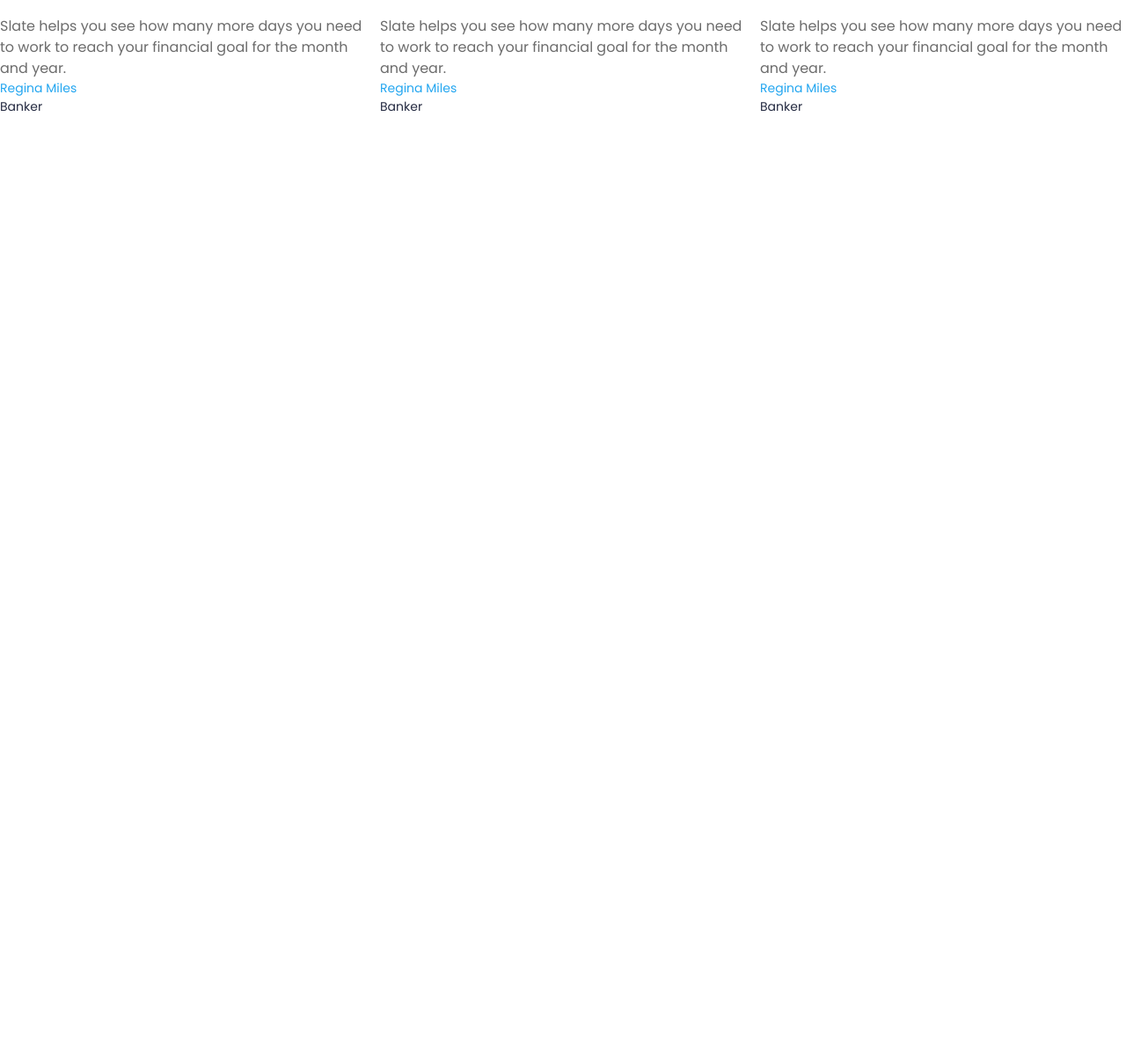
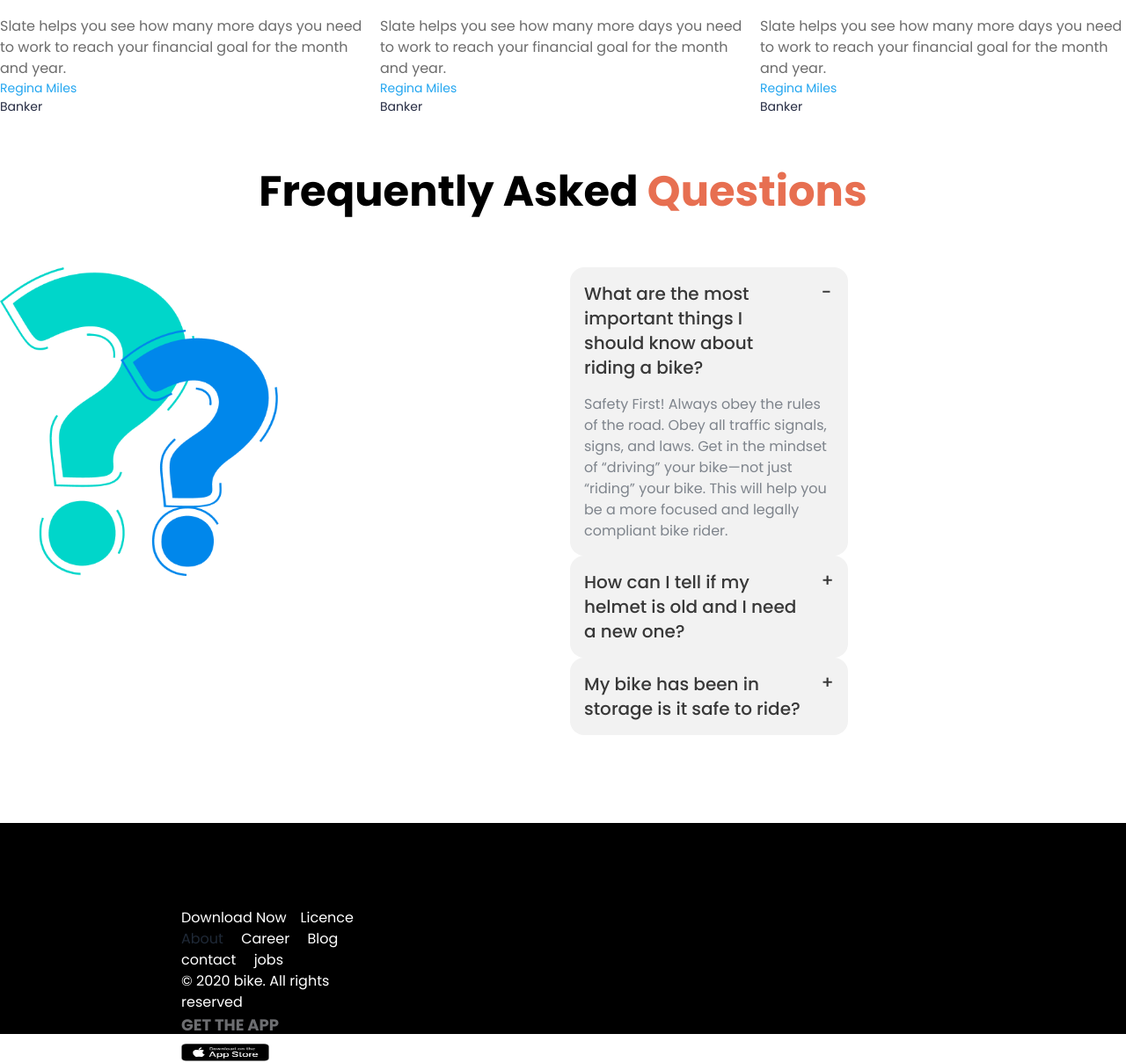
Before and after one commit to Habib1112223/Bike-ZONE-Daisy-Ui, a plain HTML site: page index.html in a window 1280 px wide. Shown: the part 2206-3415 px from the top of the page at 88% size. Before the commit the page ends 2338 px from the top, so only its background shows below. Drawn offline with nearby package versions, Linux system fonts and the light colour scheme.

Commit message:
footer,customer personal information can be added in home page

```diff
--- a/index.html
+++ b/index.html
@@ -231,7 +231,8 @@
                         </div>
                         <div class="grid grid-col lg:grid-cols-3 gap-4">
                               <div>
-                                    <img class="rounded-full w-[120px] h-[120px] mb-[30px]" src="images/others/user-1.png" alt="">
+                                    <img class="rounded-full w-[120px] h-[120px] mb-[30px]"
+                                          src="images/others/user-1.png" alt="">
                                     <p class="text-[#6C6C6C] text-base">Slate helps you see how
                                           many more days you need
                                           to work to reach your financial
@@ -240,7 +241,8 @@
                                     <h2 class="text-[#252B42] text-[14px]">Banker</h2>
                               </div>
                               <div>
-                                    <img class="rounded-full w-[120px] h-[120px] mb-[30px]" src="images/others/user-2.png" alt="">
+                                    <img class="rounded-full w-[120px] h-[120px] mb-[30px]"
+                                          src="images/others/user-2.png" alt="">
                                     <p class="text-[#6C6C6C] text-base">Slate helps you see how
                                           many more days you need
                                           to work to reach your financial
@@ -249,7 +251,8 @@
                                     <h2 class="text-[#252B42] text-[14px]">Banker</h2>
                               </div>
                               <div>
-                                    <img class="rounded-full w-[120px] h-[120px] mb-[30px]" src="images/others/user-3.png" alt="">
+                                    <img class="rounded-full w-[120px] h-[120px] mb-[30px]"
+                                          src="images/others/user-3.png" alt="">
                                     <p class="text-[#6C6C6C] text-base">Slate helps you see how
                                           many more days you need
                                           to work to reach your financial
@@ -260,13 +263,77 @@
 
                         </div>
                   </div>
+                  <!-- Faq session  -->
+                  <div class="mt-[50px]">
+                        <div class="mb-[30px]">
+                              <h2 class="text-[48px] font-bold text-[#000] mb-[30px] text-center mb-[50px] ">Frequently
+                                    Asked <span class="text-[#E76F51]">Questions</span></h2>
+                        </div>
+                        <div class="grid grid-col lg:grid-cols-2 gap-4">
+                              <div class="w-1/2 ">
+                                    <img class="mx-auto" src="images/others/faq.png" alt="">
+                              </div>
+                              <div class="w-1/2">
+                                    <div class="collapse collapse-plus bg-base-200 mx-auto">
+                                          <input type="radio" name="my-accordion-3" checked="checked" />
+                                          <div
+                                                class="collapse-title text-xl font-medium text-[#383838] text-[20px] w-full">
+                                                What are the most important things I should know about riding a bike?
+                                          </div>
+                                          <div class="collapse-content text-[#7E848C] text-base w-full">
+                                                <p>Safety First! Always obey the rules of the road. Obey all traffic
+                                                      signals, signs, and laws. Get in the mindset of “driving” your
+                                                      bike—not just “riding” your bike. This will help you be a more
+                                                      focused and legally compliant bike rider. </p>
+                                          </div>
+                                    </div>
+                                    <div class="collapse collapse-plus bg-base-200">
+                                          <input type="radio" name="my-accordion-3" />
+                                          <div class="collapse-title text-xl font-medium  text-[#383838] text-[20px]">
+                                                How can I tell if my helmet is old and I need a new one?
+                                          </div>
+                                          <div class="collapse-content text-[#7E848C] text-base">
+                                                <p>Safety First! Always obey the rules of the road. Obey all traffic
+                                                      signals, signs, and laws. Get in the mindset of “driving” your
+                                                      bike—not just “riding” your bike. This will help you be a more
+                                                      focused and legally compliant bike rider. </p>
+                                          </div>
+                                    </div>
+                                    <div class="collapse collapse-plus bg-base-200 ">
+                                          <input type="radio" name="my-accordion-3" />
+                                          <div class="collapse-title text-xl font-medium text-[#383838] text-[20px]">
+                                                My bike has been in storage is it safe to ride?
+                                          </div>
+                                          <div class="collapse-content text-[#7E848C] text-base">
+                                                <p>Safety First! Always obey the rules of the road. Obey all traffic
+                                                      signals, signs, and laws. Get in the mindset of “driving” your
+                                                      bike—not just “riding” your bike. This will help you be a more
+                                                      focused and legally compliant bike rider. </p>
+                                          </div>
+                                    </div>
+                              </div>
+                        </div>
+                  </div>
             </div>
-
-
-
       </main>
       <footer>
+            <footer class="bg-black grid grid-col lg:grid-cols-2 gap-4 mt-[100px] h-[240px]">
+             <div class="p-24">
+                  <aside class="space-y-2 w-1/2 mx-auto">
+                        <div class="">
+                              <p><span class="mr-4 text-white">Download Now</span><span class="text-white">Licence</span><br /><span class="mr-4">About</span> <span class="mr-4 text-white">Career</span> <span class="mr-4 text-white">Blog</span> <span class="mr-4 text-white">contact</span> <span class="mr-4 text-white">jobs</span> <br> <span class="text-white">© 2020 bike. All rights reserved</span></p>
+                        </div>
+                  </aside>
+                  <nav class="w-1/2 mx-auto" >
+                        <header class="footer-title text-[#D9DBE1] text-[18px]">Get the App</header>
+                        <div class=" space-y-2">
+                              <img class="w-[100px] h-[20px]" src="images/others/ios.png" alt="">
+                              <img class="w-[100px] h-[20px]" src="images/others/android.png" alt="">
 
+                        </div>
+                  </nav>
+             </div>
+            </footer>
       </footer>
 
 </body>
```
